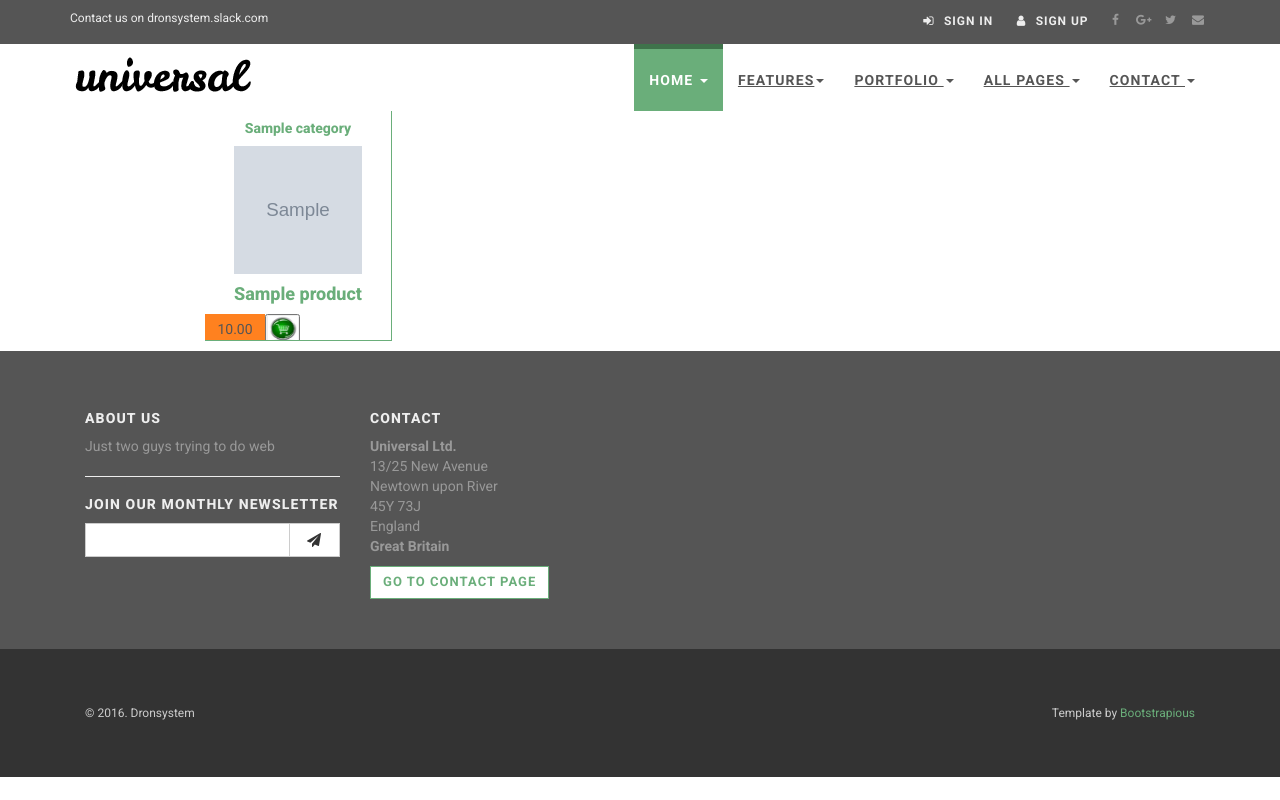
After one commit to AntonBox/django_shop, a Django app: template templates/catalog.html in a window 1280 px wide. The commit adds this page. Run offline with Django 3.2, Linux system fonts and the light colour scheme; the template is opened without the code that fills it: values that come from a table or form of the project are taken from there, others are empty; tables that the repository leaves empty hold one stand-in row (values such as "Sample post"); grey boxes marked "Sample" are stand-in pictures; parts of the project's set-up code (start-up, migrations or seed data) failed here and were passed over; some libraries are stand-ins or nearby versions.

Commit message:
only catalog

```diff
--- a/apps/catalog/models.py
+++ b/apps/catalog/models.py
@@ -21,5 +21,5 @@ class Product (TimedModel):
     quantity = models.PositiveIntegerField()
     image = models.ImageField(upload_to='static/img')
 
-    def __str__(self):
+    def __unicode__(self):
         return self.name
--- /dev/null
+++ b/apps/catalog/urls.py
@@ -0,0 +1,6 @@
+from django.conf.urls import url
+from apps.catalog.views import catalog
+
+urlpatterns = [
+    url(r'^$', catalog, name='catalog')
+]
--- a/root/urls.py
+++ b/root/urls.py
@@ -6,6 +6,7 @@ from django.conf.urls.static import static
 urlpatterns = [
     url(r'^admin/', admin.site.urls),
     url(r'^btemp/', include('apps.testview.urls')),
+    url(r'^catalog/', include('apps.catalog.urls')),
 ]
 
 if settings.DEBUG:
--- a/static/css/style.green.css
+++ b/static/css/style.green.css
@@ -3555,3 +3555,33 @@ a.list-group-item.active > .badge,
   left: 15px;
   right: 15px;
 }
+.product{
+  width: 187px;
+  height: 230px;
+  border-right: 1px solid #6aae7a;
+  border-bottom: 1px solid #6aae7a;
+  margin-bottom: 5px;
+  display: inline-block;
+}
+.product-image{
+  width:128px;
+  height:128px;
+}
+.catalog{
+  width: 900px;
+}
+.price{
+  height: 27px;
+  width: 60px;
+  background-color: #FF811F;
+  display: inline-block;
+  float: left;
+  padding-top: 5px;
+}
+.button-product{
+  height: 30px;
+  width: 35px;
+  float: left;
+  display: inline-block;
+  padding: 0;
+}
--- /dev/null
+++ b/templates/catalog.html
@@ -0,0 +1,32 @@
+{% extends "base.html" %}
+{% block content %}
+{% load staticfiles %}
+
+<div class="container catalog">
+{% for product in products %}
+
+
+
+
+	<div class = 'product'>
+		<h5><a href="#">{{product.category}}</h5></a>
+		<img class="product-image" src="{{product.image.url}}">
+		<h4><a href="#">{{product.name}}</h4></a>
+		<div class='price'>
+			{{product.price}}
+		</div>
+		<button class='button-product'><img src="{% static "img/korzina.jpg"%}"
+		style="height: 30px; width:30px; align: center"></button>
+	</div>
+
+
+
+
+
+
+
+
+{% endfor %}
+</div>
+
+{% endblock %}
```
Also changed, not shown: apps/catalog/views.py (+6 -2 lines), static/img/korzina.jpg (added).
